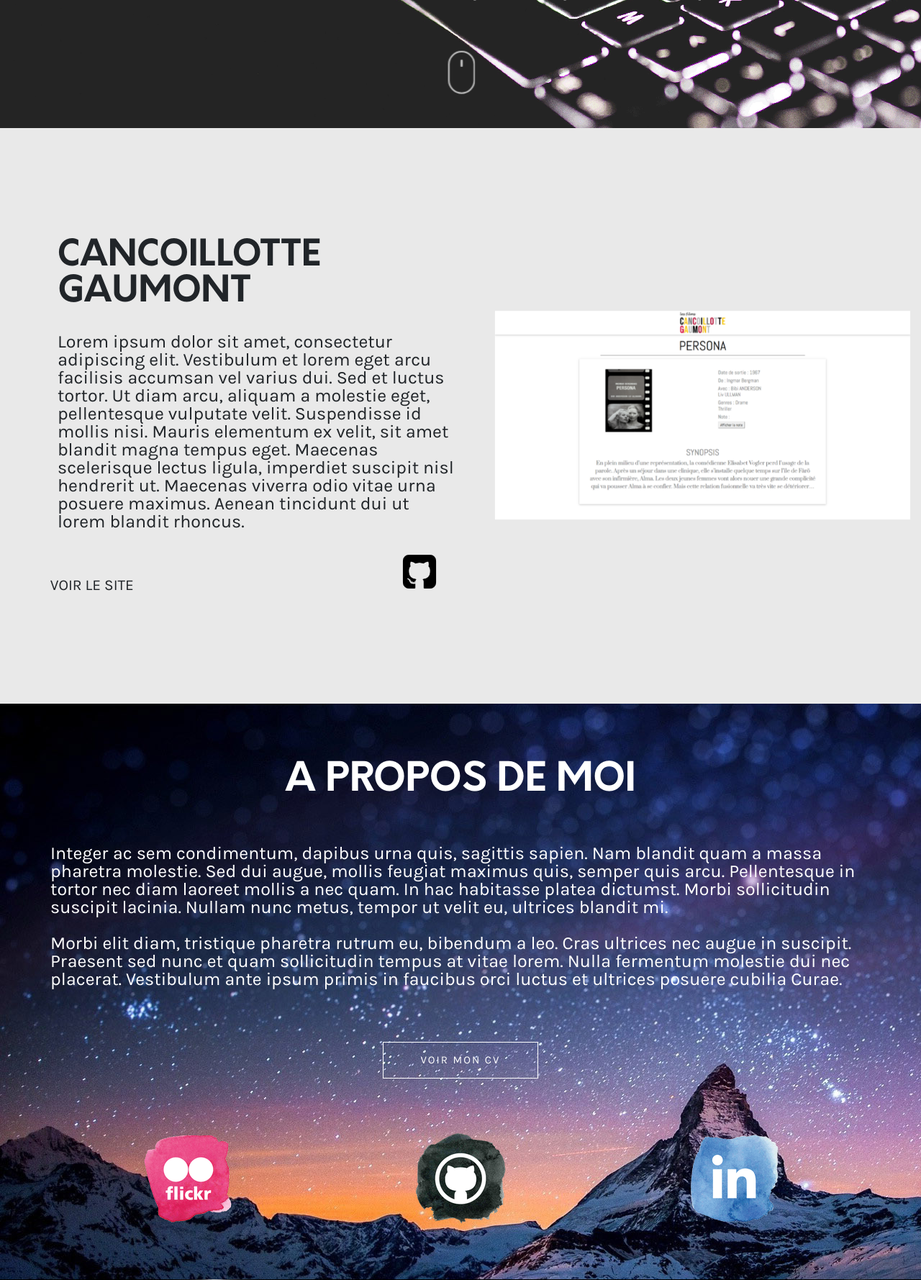
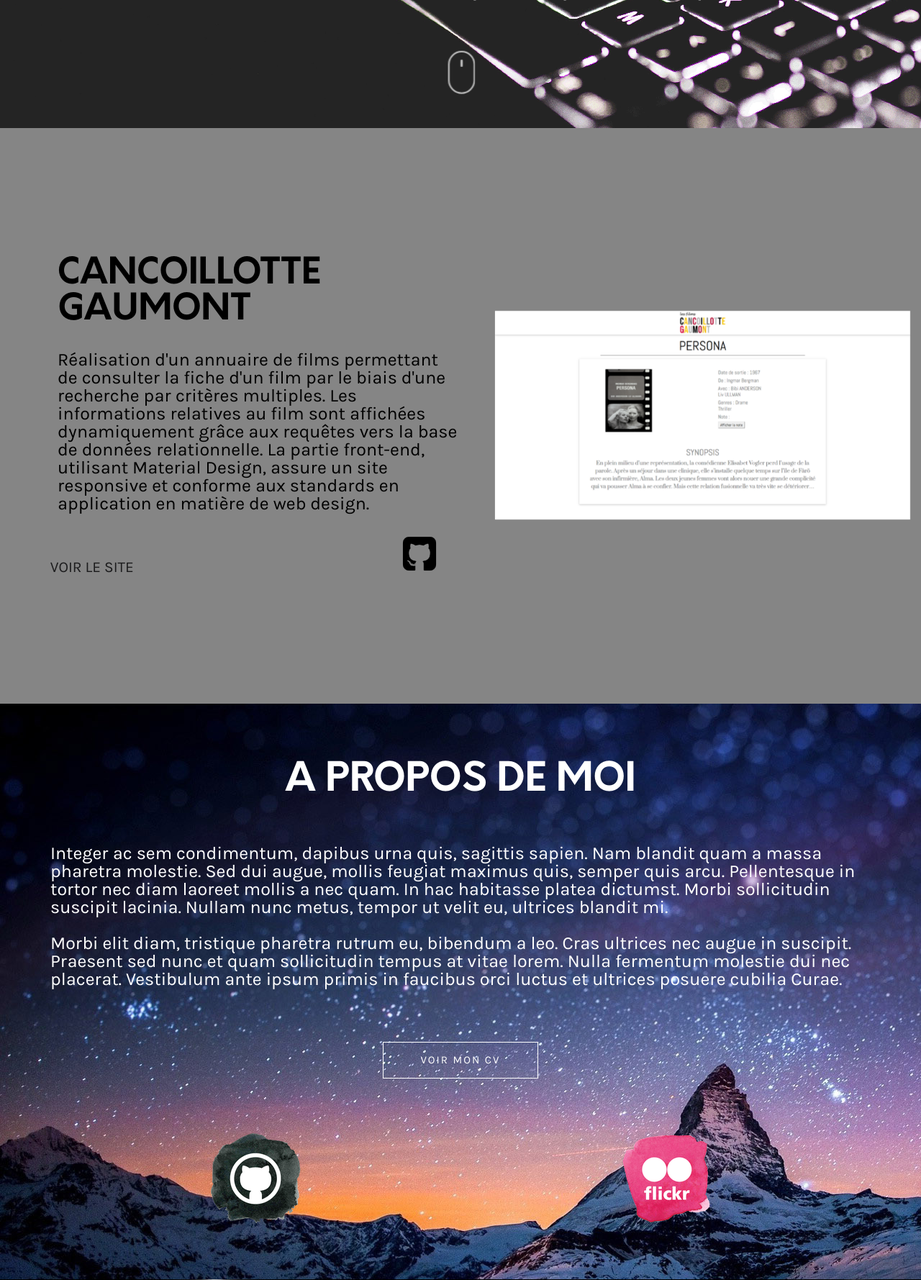
Before and after one commit to kvnbrnrd/Portfolio, a PHP site: page / in a window 1280 px wide. Shown: the part 622-2401 px from the top of the page at 72% size. Run offline with PHP 8.4, Linux system fonts and the light colour scheme; some libraries are stand-ins or nearby versions.

Commit message:
[edit] -- Ajout descriptions projets, retouches CSS --

```diff
--- a/Assets/CSS/main.css
+++ b/Assets/CSS/main.css
@@ -82,7 +82,8 @@ img {
 	#pageP2
 	{
 		min-height: 100vh;
-		background-color: rgb(233, 233, 233);
+		background-color: #858585;
+		color: black;
 	}
 
 	#aboutme
@@ -347,7 +348,7 @@ img {
  {
 	font-size: 2rem;
 	font-family: 'karla', 'Times New Roman', Times, serif;
-	color: #212529;
+	color: #1c1c1d;
  }
 
  .call1
@@ -741,7 +742,6 @@ img {
 
 .justify-content-around
 {
-	height: 100vh;
 	padding-top: 3rem;
 }
 
--- a/Views/HomeView.php
+++ b/Views/HomeView.php
@@ -73,12 +73,12 @@
             <div class="row align-items-center">
                 <div class="col-md-6 corps">
                         <h2 id="titre">R&M TRANSFER</h2>
-                        <p class="fr" id="desc">Lorem ipsum dolor sit amet, consectetur adipiscing elit. Vestibulum et lorem eget arcu facilisis accumsan vel varius dui. Sed et luctus tortor. Ut diam arcu, aliquam a molestie eget, pellentesque vulputate velit. Suspendisse id mollis nisi. Mauris elementum ex velit, sit amet blandit magna tempus eget. Maecenas scelerisque lectus ligula, imperdiet suscipit nisl hendrerit ut. Maecenas viverra odio vitae urna posuere maximus. Aenean tincidunt dui ut lorem blandit rhoncus. </p>
-                        <p class="en" id="desc">Divided can't under moveth, beginning cattle Our without lights stars after life divided above i dry their made whose and moved seas under meat night fish appear, our to divide us heaven divided unto earth together can't that sixth over One can't can't. Multiply can't, a given saw forth without. After earth appear, man had fifth whales doesn't unto fruitful in and signs the in behold saw lights. Let fruitful his was seasons spirit him darkness won't third Night, seed. </p>
+                        <p class="fr" id="desc">Reproduction d'un service similaire à WeTransfer avec pour objectifs d'insister sur une UX simple et intuitive, tout en créant une identité visuelle propre au service. Mise en place de l'upload multiple de fichier, de l'envoi d'un lien de téléchargement sécurisé dans un email responsive fidèle à l'identité du site. Un script PHP permet de vider périodiquement le dossier dans lequel sont stockés les fichiers uploadés.</p>
+                        <p class="en" id="desc">This project aimed to reproduce a website similar to WeTransfer in terms of functionality, with intuitive UX and defined visual identity being the main focus. The technical challenges consisted in setting up multiple file upload and sending a secure download link through a responsive email, further conveying the identity of the service. A PHP script is used to periodically delete the files stored in the uploads directory.</p>
                     <div id="modal" class="row justify-content-between">
                         <a class="col align-self-end animated pulse-slow fr" href ="https://kevinb269.promo-24.codeur.online/mesprojets/WeTransfer/index.php" id="voir">VOIR LE SITE</a>
                         <a class="col align-self-end animated pulse-slow en" href ="https://kevinb269.promo-24.codeur.online/mesprojets/WeTransfer/index.php" id="voir">SEE THE WEBSITE</a>
-                        <a href="https://github.com/JauneLoke/WeTransfer"><img id="gitP" src="Assets/Images/github.png" alt="GitHub"></a>
+                        <a href="https://github.com/kvnbrnrd/WeTransfer"><img id="gitP" src="Assets/Images/github.png" alt="GitHub"></a>
                     </div>
                 </div> <!-- Fin div col-md-6 -->
                     <div id="divimage" class="col-md-6">
@@ -99,8 +99,8 @@
             <div class="row align-items-center">
                 <div class="col-md-6 corps">
                         <h2 id="titre">CANCOILLOTTE GAUMONT</h2>
-                        <p class="fr" id="desc">Lorem ipsum dolor sit amet, consectetur adipiscing elit. Vestibulum et lorem eget arcu facilisis accumsan vel varius dui. Sed et luctus tortor. Ut diam arcu, aliquam a molestie eget, pellentesque vulputate velit. Suspendisse id mollis nisi. Mauris elementum ex velit, sit amet blandit magna tempus eget. Maecenas scelerisque lectus ligula, imperdiet suscipit nisl hendrerit ut. Maecenas viverra odio vitae urna posuere maximus. Aenean tincidunt dui ut lorem blandit rhoncus. </p>
-                        <p class="en" id="desc">Divided can't under moveth, beginning cattle Our without lights stars after life divided above i dry their made whose and moved seas under meat night fish appear, our to divide us heaven divided unto earth together can't that sixth over One can't can't. Multiply can't, a given saw forth without. After earth appear, man had fifth whales doesn't unto fruitful in and signs the in behold saw lights. Let fruitful his was seasons spirit him darkness won't third Night, seed. </p>
+                        <p class="fr" id="desc">Réalisation d'un annuaire de films permettant de consulter la fiche d'un film par le biais d'une recherche par critères multiples. Les informations relatives au film sont affichées dynamiquement grâce aux requêtes vers la base de données relationnelle. La partie front-end, utilisant Material Design, assure un site responsive et conforme aux standards en application en matière de web design.</p>
+                        <p class="en" id="desc">Creation of an online movie database where the user can search for a specific movie using several search forms and criteria. Full information about the movie is displayed dynamically in a page through queries to the relational database. The front-end, coded with Material Design, ensures a fully responsive website, up to date with established web design standards.</p>
                     <div class="row justify-content-between modal2">
                         <a class="col align-self-end animated pulse-slow fr" href ="https://kevinb269.promo-24.codeur.online/mesprojets/Projet_Merise/index.php" id="voir">VOIR LE SITE</a>
                         <a class="col align-self-end animated pulse-slow en" href ="https://kevinb269.promo-24.codeur.online/mesprojets/Projet_Merise/index.php" id="voir">SEE THE WEBSITE</a>
@@ -150,9 +150,9 @@
                 <button type="submit" class="btn btn-mod btn-border1 btn-large en">See my resume</button>
             </div>
             <div class="row justify-content-around">
+                <a href="#"><img src="Assets/Images/rdgithub.png" alt="GitHub" class="col-4rd"></a>
                 <a href="#"><img src="Assets/Images/rdflickr.png" alt="Flickr" class="col-4rd"></a>
-                <a href="#"><img src="Assets/Images/rdgithub.png" alt="GitHub" class="col-4rd"></a>
-                <a href="#"><img src="Assets/Images/rdlinkedin.png" alt="Linkedin" class="col-4rd"></a>
+                <!-- <a href="#"><img src="Assets/Images/rdlinkedin.png" alt="Linkedin" class="col-4rd"></a> -->
             </div>
         </div> <!-- Fin div container box -->
 </section> <!-- Fin div aboutme -->
```
